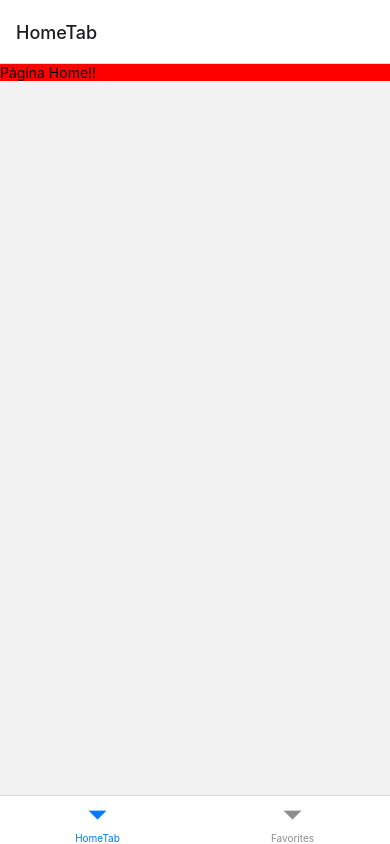
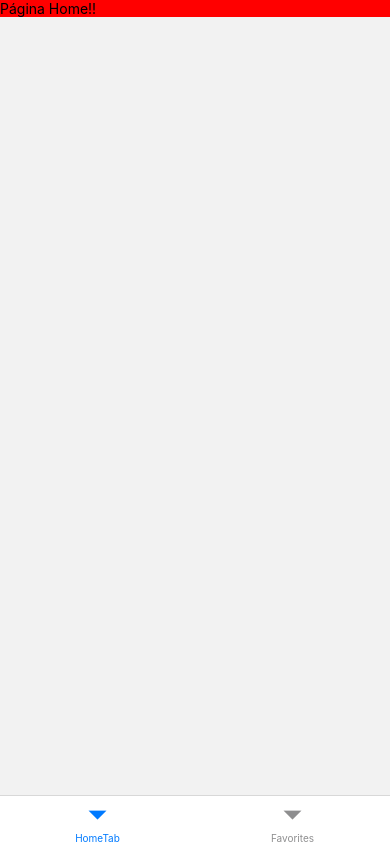
Before and after one commit to danilojduarte/ProjetoReceitasReact, a React Native app in the folder receitas/: screen / in a window 390 px wide. Built offline with nearby package versions, Linux system fonts and the light colour scheme.

Commit message:
Estilizando header

```diff
--- a/receitas/src/routes/index.js
+++ b/receitas/src/routes/index.js
@@ -7,7 +7,14 @@ const Tab = createBottomTabNavigator();
 
 export function Routes() {
     return (
-        <Tab.Navigator>
+        <Tab.Navigator
+            screenOptions={{
+                headerShown:false
+            }}
+        >
+
+
+
             <Tab.Screen name="HomeTab" component={Home} />
             <Tab.Screen name="Favorites" component={Favorites} />
         </Tab.Navigator>
```
